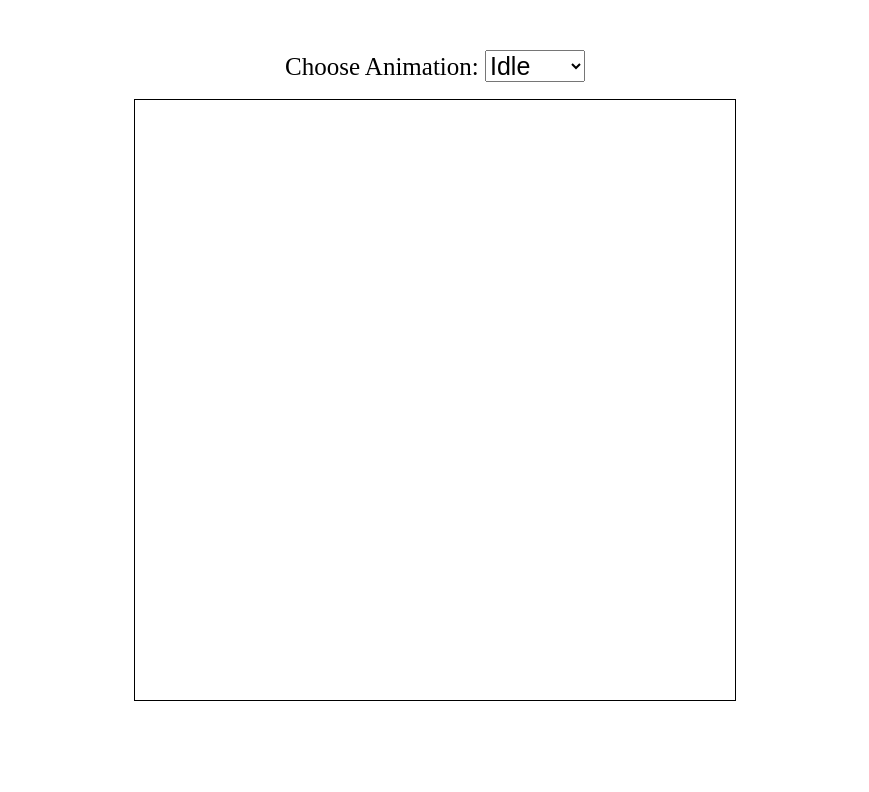
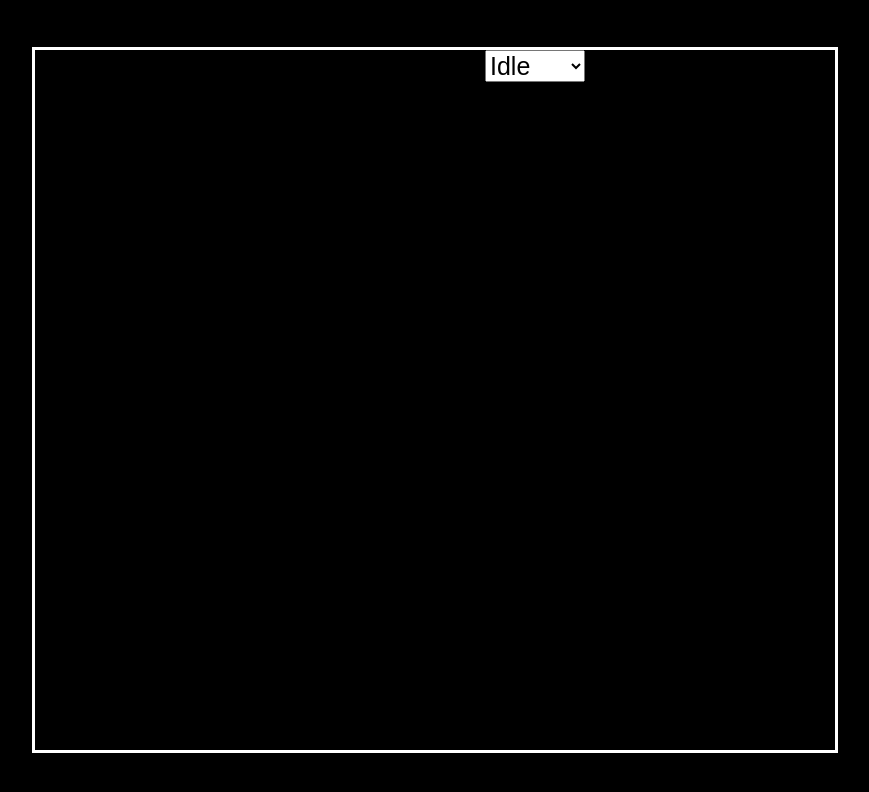
Before and after one commit to hanbit10/Game-Developement, a plain HTML site: page index.html in a window 1280 px wide. Shown: the whole page, without its empty margins (205-1074 px from the left). Drawn offline with Linux system fonts and the light colour scheme.

Commit message:
Canvas: update

```diff
--- a/style.css
+++ b/style.css
@@ -1,11 +1,15 @@
+body {
+  background: black;
+}
+
 .canvas1 {
-  border: 1px solid black;
+  border: 3px solid white;
   position: absolute;
+  transform: translate(-50%, -50%);
+  width: 800px;
+  height: 700px;
   top: 50%;
   left: 50%;
-  transform: translate(-50%, -50%);
-  width: 600px;
-  height: 600px;
 }
 
 .controls {
```
